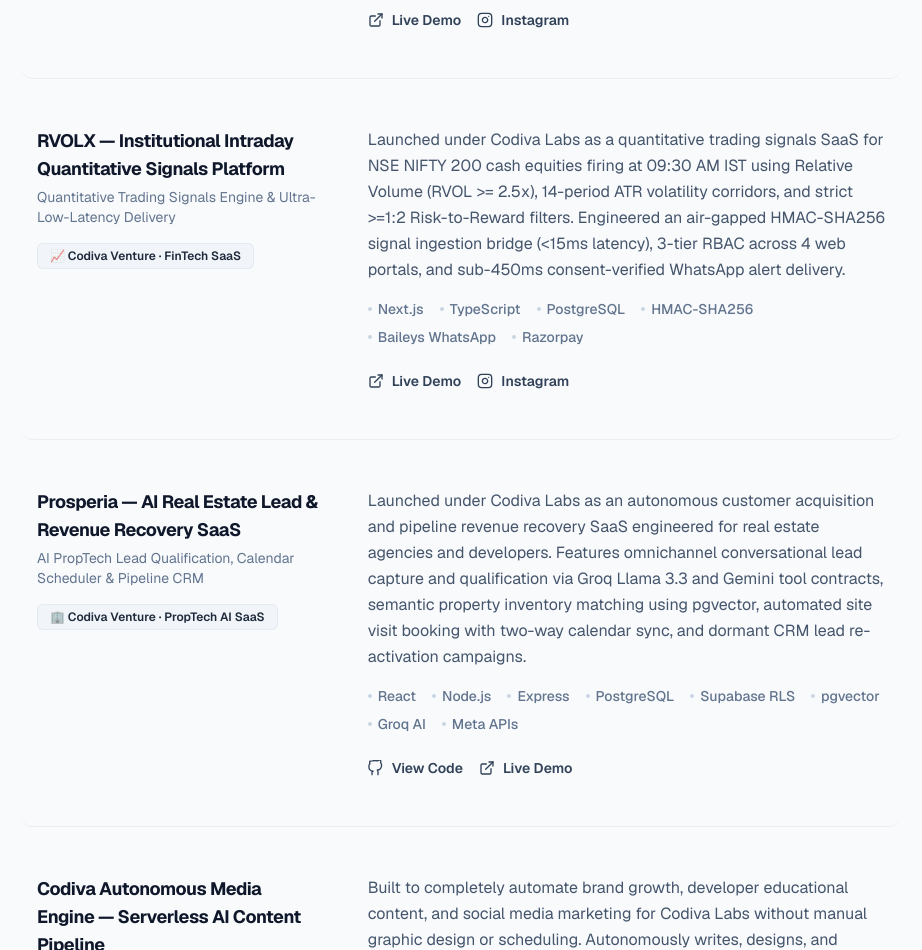
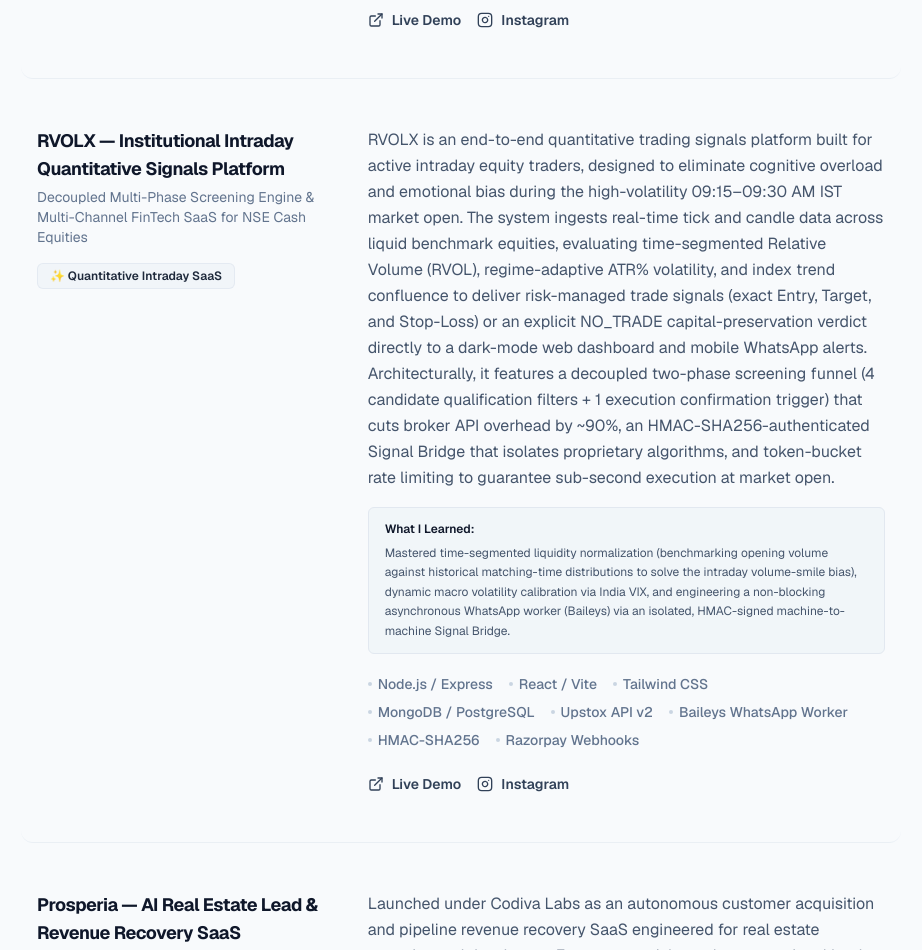
Before and after one commit to bott-127001/Samarth-Portfolio, a React (Vite) app: page / in a window 1280 px wide. Shown: the part 4460-5410 px from the top of the page, without its empty margins (179-1101 px from the left). Built offline with nearby package versions, Linux system fonts and the light colour scheme.

Commit message:
Update RVOLX project details with accurate architecture, learnings, and tech stack

```diff
--- a/src/App.jsx
+++ b/src/App.jsx
@@ -397,10 +397,11 @@ const Projects = () => {
       id: "rvolx",
       category: "saas",
       title: "RVOLX — Institutional Intraday Quantitative Signals Platform",
-      subtitle: "Quantitative Trading Signals Engine & Ultra-Low-Latency Delivery",
-      description: "Launched under Codiva Labs as a quantitative trading signals SaaS for NSE NIFTY 200 cash equities firing at 09:30 AM IST using Relative Volume (RVOL >= 2.5x), 14-period ATR volatility corridors, and strict >=1:2 Risk-to-Reward filters. Engineered an air-gapped HMAC-SHA256 signal ingestion bridge (<15ms latency), 3-tier RBAC across 4 web portals, and sub-450ms consent-verified WhatsApp alert delivery.",
-      tags: ["Next.js", "TypeScript", "PostgreSQL", "HMAC-SHA256", "Baileys WhatsApp", "Razorpay"],
-      highlight: "📈 Codiva Venture · FinTech SaaS",
+      subtitle: "Decoupled Multi-Phase Screening Engine & Multi-Channel FinTech SaaS for NSE Cash Equities",
+      description: "RVOLX is an end-to-end quantitative trading signals platform built for active intraday equity traders, designed to eliminate cognitive overload and emotional bias during the high-volatility 09:15–09:30 AM IST market open. The system ingests real-time tick and candle data across liquid benchmark equities, evaluating time-segmented Relative Volume (RVOL), regime-adaptive ATR% volatility, and index trend confluence to deliver risk-managed trade signals (exact Entry, Target, and Stop-Loss) or an explicit NO_TRADE capital-preservation verdict directly to a dark-mode web dashboard and mobile WhatsApp alerts. Architecturally, it features a decoupled two-phase screening funnel (4 candidate qualification filters + 1 execution confirmation trigger) that cuts broker API overhead by ~90%, an HMAC-SHA256-authenticated Signal Bridge that isolates proprietary algorithms, and token-bucket rate limiting to guarantee sub-second execution at market open.",
+      learnings: "Mastered time-segmented liquidity normalization (benchmarking opening volume against historical matching-time distributions to solve the intraday volume-smile bias), dynamic macro volatility calibration via India VIX, and engineering a non-blocking asynchronous WhatsApp worker (Baileys) via an isolated, HMAC-signed machine-to-machine Signal Bridge.",
+      tags: ["Node.js / Express", "React / Vite", "Tailwind CSS", "MongoDB / PostgreSQL", "Upstox API v2", "Baileys WhatsApp Worker", "HMAC-SHA256", "Razorpay Webhooks"],
+      highlight: "✨ Quantitative Intraday SaaS",
       github: null,
       demo: "https://rvolx.netlify.app/",
       instagram: "https://instagram.com/rvol_x"
```
